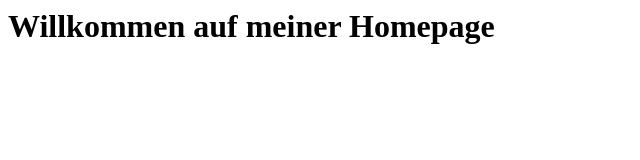
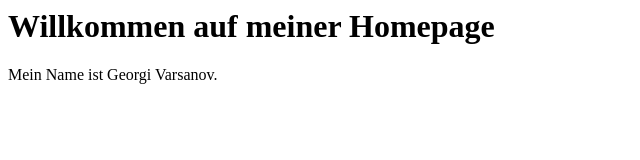
Before and after one commit to megawutt/homepage2, a plain HTML site: page index.html in a window 1280 px wide. Shown: the whole page, without its empty margins (0-640 px from the left). Drawn offline with Linux system fonts and the light colour scheme.

Commit message:
Zweite Version

```diff
--- a/index.html
+++ b/index.html
@@ -6,6 +6,6 @@
     </head>
     <body>
     <h1>Willkommen auf meiner Homepage</h1>
-
+    <p> Mein Name ist Georgi Varsanov.</p>
     </body>
 </html>
```
